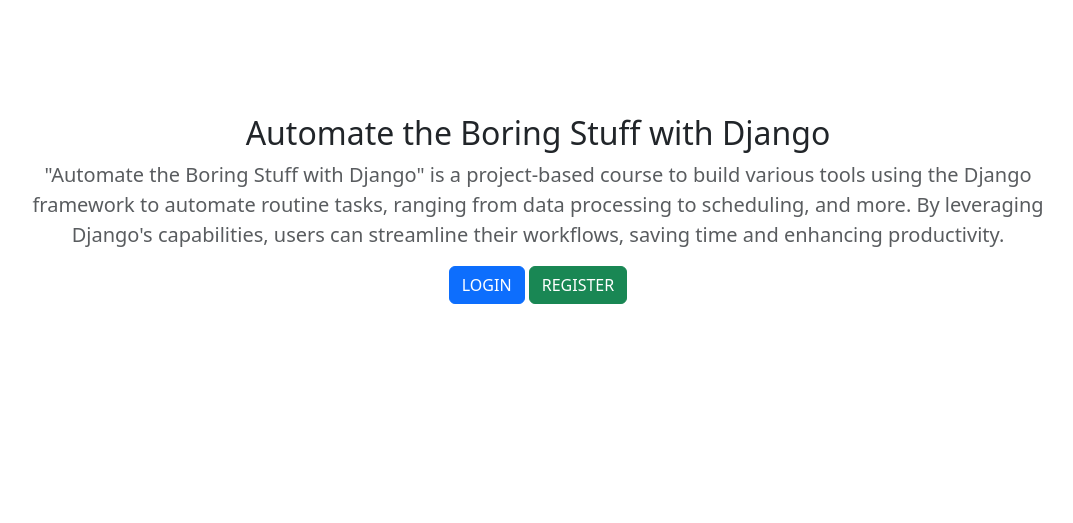
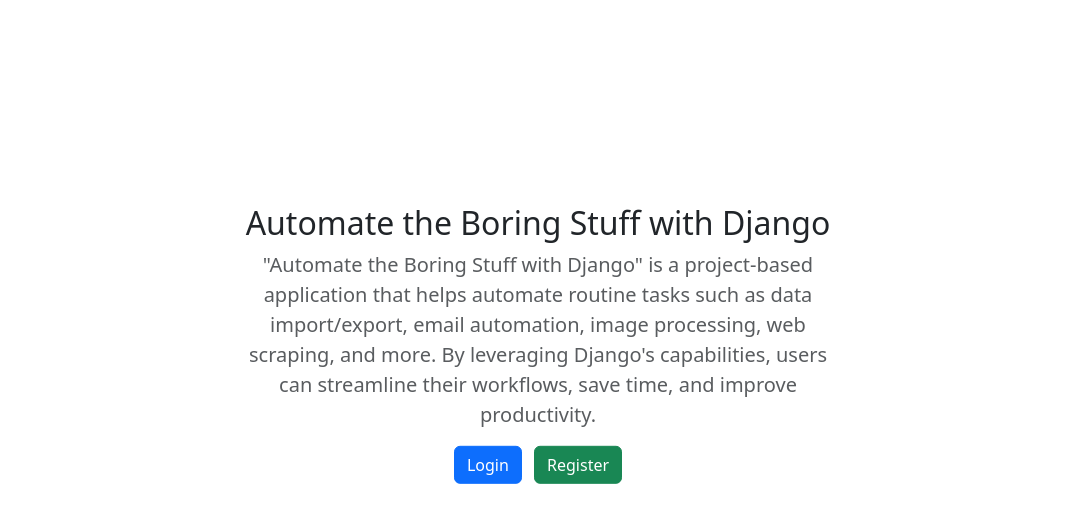
Before and after one commit to saurabh053/automate_boring_stuffs_by_saur, a Django app: page / in a window 1280 px wide. Shown: the part 56-579 px from the top of the page, without its empty margins (102-1175 px from the left). Run offline with Django 5.2, Linux system fonts and the light colour scheme; parts of the project's set-up code (start-up, migrations or seed data) failed here and were passed over.

Commit message:
All frontend

```diff
--- a/awd_main/urls.py
+++ b/awd_main/urls.py
@@ -24,6 +24,10 @@
     path('admin/', admin.site.urls),
     path('', views.home, name='home'),
     path('dataentry/', include('dataentry.urls')),
-    path('celery-test/', views.celery_test)
+    path('celery-test/', views.celery_test),
+    # Registration and Login urls
+    path('register/', views.register, name='register'),
+    path('login/', views.login, name='login'),
+    path('logout/', views.logout, name='logout'),
 
 ] + static(settings.MEDIA_URL, document_root=settings.MEDIA_ROOT)
--- a/awd_main/views.py
+++ b/awd_main/views.py
@@ -1,7 +1,10 @@
-from django . shortcuts import render
-import time
+from django.contrib.auth.forms import AuthenticationForm
+from django.shortcuts import render, redirect
+from .forms import RegistrationForm
 from django.http import HttpResponse
 from dataentry.tasks import celery_test_task
+from django.contrib import messages
+from django.contrib import auth
 
 def home(request):
     return render(request, 'home.html')
@@ -11,3 +14,47 @@
     # want to execute time consuming task here
     celery_test_task.delay()
     return HttpResponse('<h3>Function Executed successfully</h3>')
+
+
+def register(request):
+    if request.method == 'POST':
+        form = RegistrationForm(request.POST)
+        if form.is_valid():
+            form.save()
+            messages.success(request, 'Registration successfully')
+            return redirect('register')
+        else:
+            context = {'form': form}
+            return render(request, 'register.html', context)
+    else:
+        form = RegistrationForm()
+        context = {
+            'form': form,
+            }
+    return render(request, 'register.html', context)
+
+
+def login(request):
+    if request.method == 'POST':
+        form = AuthenticationForm(request, request.POST)
+        if form.is_valid():
+            username = form.cleaned_data['username']
+            password = form.cleaned_data['password']
+            user = auth.authenticate(username=username, password=password)
+            if user is not None:
+                auth.login(request, user)
+                return redirect('home')
+        else:
+            messages.error(request, 'Invalid credentials')
+            return redirect('login')
+    else:
+        form = AuthenticationForm()
+        context = {
+            'form': form,
+        }
+    return render(request, 'login.html', {'form': form})
+
+
+def logout(request):
+    auth.logout(request)
+    return redirect('home')
--- a/templates/base.html
+++ b/templates/base.html
@@ -10,21 +10,37 @@
 
     <!-- Latest compiled JavaScript -->
     <script src="https://cdn.jsdelivr.net/npm/bootstrap@5.3.8/dist/js/bootstrap.bundle.min.js"></script>
+    <script src="https://ajax.googleapis.com/ajax/libs/jquery/3.7.1/jquery.min.js">
+
     <script src="{% static 'js/custom.js' %}"></script>
     <style>
         .mb3{
           padding: 15px !important;
         }
+        .home-info{
+        position: absolute;
+        top: 50%;
+        left: 50%;
+        transform: translate(-50%, -50%);
+        padding: 20px;
     </style>
 </head>
 <body>
     <nav class="navbar bg-body-tertiary">
         <div class="container">
             <a class="navbar-brand" href="{% url 'home' %}">Automate With Django</a>
+            {% if user.is_authenticated %}
             <div>
-                <a href="" class="float-right text-decoration-none text-dark">Login</a>
-                &nbsp<a href="" class="float-right btn btn-success">Register</a>
+                Logged in as: <b>{{ user }}</b>
             </div>
+            &nbsp<a href="{% url 'logout' %}" class="float-right btn btn-outline-danger">Logout</a>
+
+            {% else %}
+            <div>
+                <a href="{% url 'login' %}" class="float-right text-decoration-none text-dark">Login</a>
+                &nbsp<a href="{% url 'register' %}" class="float-right btn btn-success">Register</a>
+            </div>
+            {% endif %}
         </div>
     </nav>
     {% block content %}
--- a/templates/home.html
+++ b/templates/home.html
@@ -1,12 +1,14 @@
 {% extends 'base.html' %}
 
+{% block content %}
+<div class="container" style="padding: 50px; margin-top: 5%;">
 
-{% block content %}
-<div class="container" style="padding: 50px;margin-top: 5%;">
     {% if user.is_authenticated %}
+
     <h2 class="text-center">Automate The Boring Stuff With Django</h2>
+
     <div class="row pt-5">
-        <!-- Import data -->
+        <!-- Import Data -->
         <div class="col-md-4">
             <a href="{% url 'import-data' %}" class="text-decoration-none text-dark">
                 <div class="card alert-primary shadow">
@@ -14,11 +16,12 @@
                         <h4>Import Data</h4>
                     </div>
                     <div class="card-body">
-                    <p class="card-text">Imports data from CSV file to any table.</p>
+                        <p class="card-text">Import data from a CSV file into any database table.</p>
                     </div>
                 </div>
             </a>
         </div>
+
         <!-- Export Data -->
         <div class="col-md-4">
             <a href="{% url 'export_data' %}" class="text-decoration-none text-dark">
@@ -27,7 +30,7 @@
                         <h4>Export Data</h4>
                     </div>
                     <div class="card-body">
-                    <p class="card-text">Exports data from a specific table to a CSV file.</p>
+                        <p class="card-text">Export data from a selected table to a CSV file.</p>
                     </div>
                 </div>
             </a>
@@ -41,7 +44,7 @@
                         <h4>Bulk Emails</h4>
                     </div>
                     <div class="card-body">
-                    <p class="card-text">Sends bulk emails to users</p>
+                        <p class="card-text">Send bulk emails to users.</p>
                     </div>
                 </div>
             </a>
@@ -57,11 +60,12 @@
                         <h4>Email Tracking</h4>
                     </div>
                     <div class="card-body">
-                    <p class="card-text">Tracks emails and shows open and click rate</p>
+                        <p class="card-text">Track email opens and click rates.</p>
                     </div>
                 </div>
             </a>
         </div>
+
         <!-- Compress Images -->
         <div class="col-md-4">
             <a href="#" class="text-decoration-none text-dark">
@@ -70,13 +74,13 @@
                         <h4>Compress Images</h4>
                     </div>
                     <div class="card-body">
-                    <p class="card-text">Compresses Image files and reduces the size</p>
+                        <p class="card-text">Compress image files and reduce their size.</p>
                     </div>
                 </div>
             </a>
         </div>
 
-        <!-- Web Scraping -->
+        <!-- Stock Market Analysis -->
         <div class="col-md-4">
             <a href="#" class="text-decoration-none text-dark">
                 <div class="card alert-warning shadow">
@@ -84,7 +88,7 @@
                         <h4>Stock Market Analysis</h4>
                     </div>
                     <div class="card-body">
-                    <p class="card-text">Stock Market Analysis - Web Scraping</p>
+                        <p class="card-text">Analyze stock market data using web scraping.</p>
                     </div>
                 </div>
             </a>
@@ -95,17 +99,18 @@
 
     <div class="home-info">
         <h2 class="text-center">Automate the Boring Stuff with Django</h2>
+
         <p class="lead text-center text-muted">
-            "Automate the Boring Stuff with Django" is a project-based course to build various tools using the Django framework to automate routine tasks, ranging from data processing to scheduling, and more.
-            By leveraging Django's capabilities, users can streamline their workflows, saving time and enhancing productivity.
+            "Automate the Boring Stuff with Django" is a project-based application that helps automate routine tasks such as data import/export, email automation, image processing, web scraping, and more. By leveraging Django's capabilities, users can streamline their workflows, save time, and improve productivity.
         </p>
 
-        <div style="display: flex; justify-content: center;">
-            <a href="{% url 'login' %}" class="btn btn-primary">LOGIN</a>
-            &nbsp;<a href="{% url 'register' %}" class="btn btn-success">REGISTER</a>
+        <div class="text-center">
+            <a href="{% url 'login' %}" class="btn btn-primary">Login</a>
+            <a href="{% url 'register' %}" class="btn btn-success ms-2">Register</a>
         </div>
     </div>
 
     {% endif %}
+
 </div>
 {% endblock %}
```
Also changed, not shown: awd_main/forms.py (added, +9 -0 lines), awd_main/settings.py (+6 -1 lines), templates/login.html (added, +19 -0 lines), templates/register.html (added, +19 -0 lines). Lines whose indentation alone changed are shown as unchanged.
